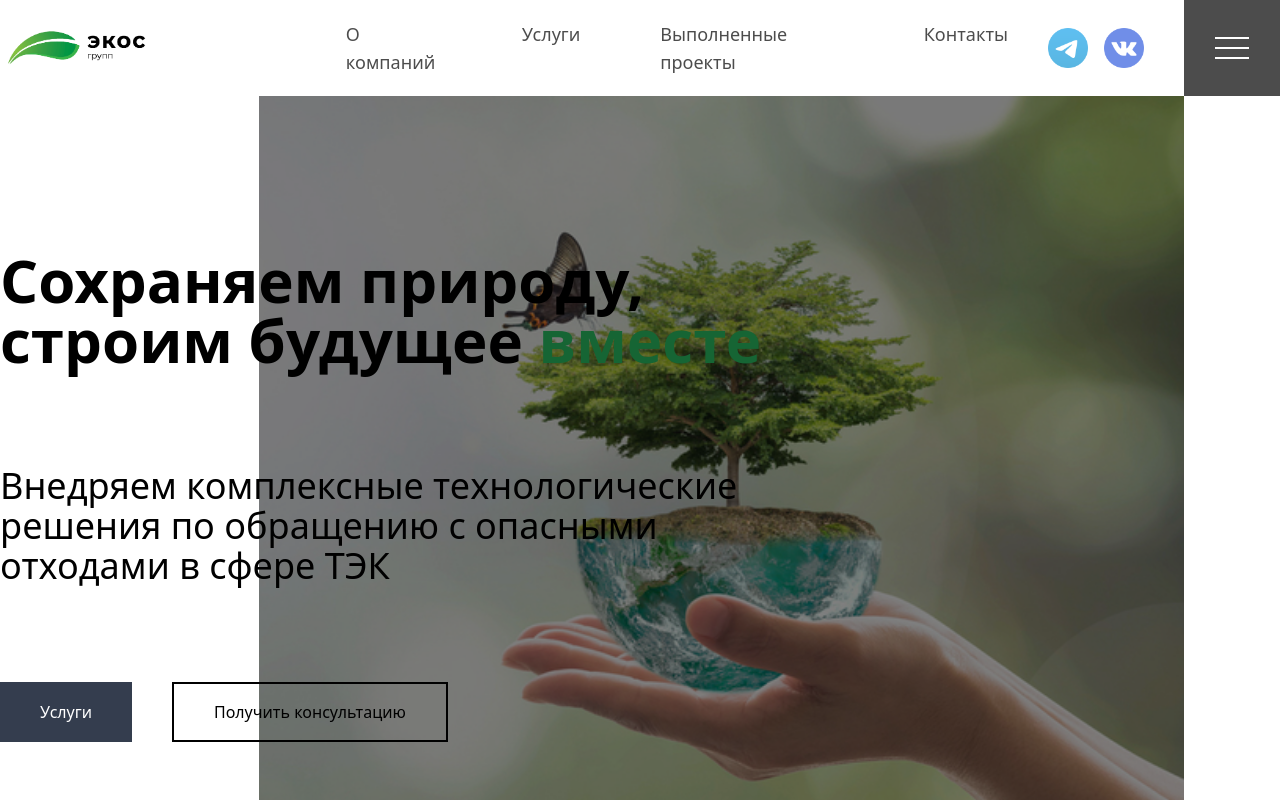
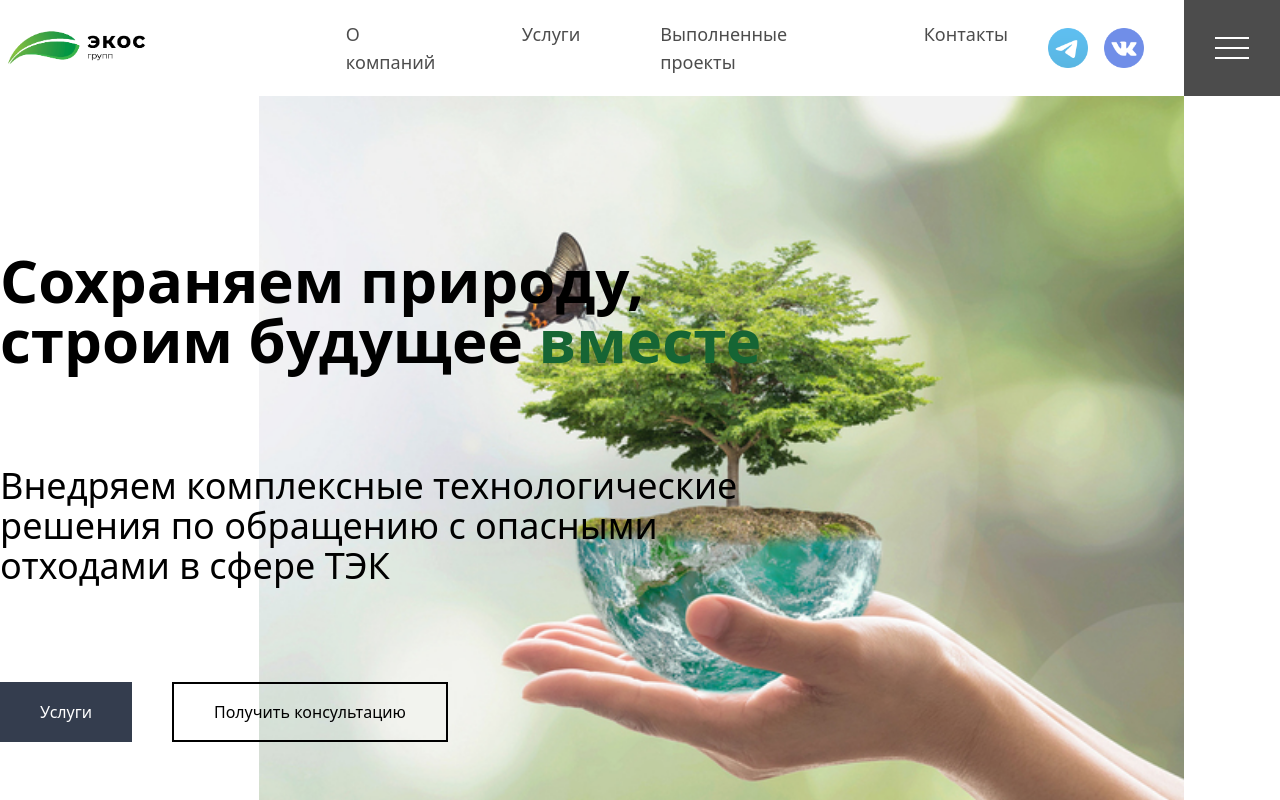
Before and after one commit to eduardovichmsc/ecos, a Next.js app: page / in a window 1280 px wide. Shown: the top 800 px of the page. Built offline with nearby package versions, Linux system fonts and the light colour scheme.

Commit message:
minor changes

```diff
--- a/app/shared/components/Hero.tsx
+++ b/app/shared/components/Hero.tsx
@@ -25,11 +25,11 @@
 					<Button secondary>Получить консультацию</Button>
 				</div>
 			</div>
-			<div className="bg-stone-500 md:bg-black ml-auto relative z-10 lg:w-[925px] md:w-[600px] w-full lg:h-[800px] md:h-[550px] h-full lg:mr-24">
+			<div className="md:bg-stone-500 bg-black ml-auto relative z-10 lg:w-[925px] md:w-[600px] w-full lg:h-[800px] md:h-[550px] h-full lg:mr-24">
 				<Image
 					src={"/hero.jpg"}
 					fill
-					className="object-cover opacity-50"
+					className="object-cover md:opacity-100 opacity-50"
 					style={{ transform: "scaleX(-1)" }}
 					alt=""
 				/>
```
